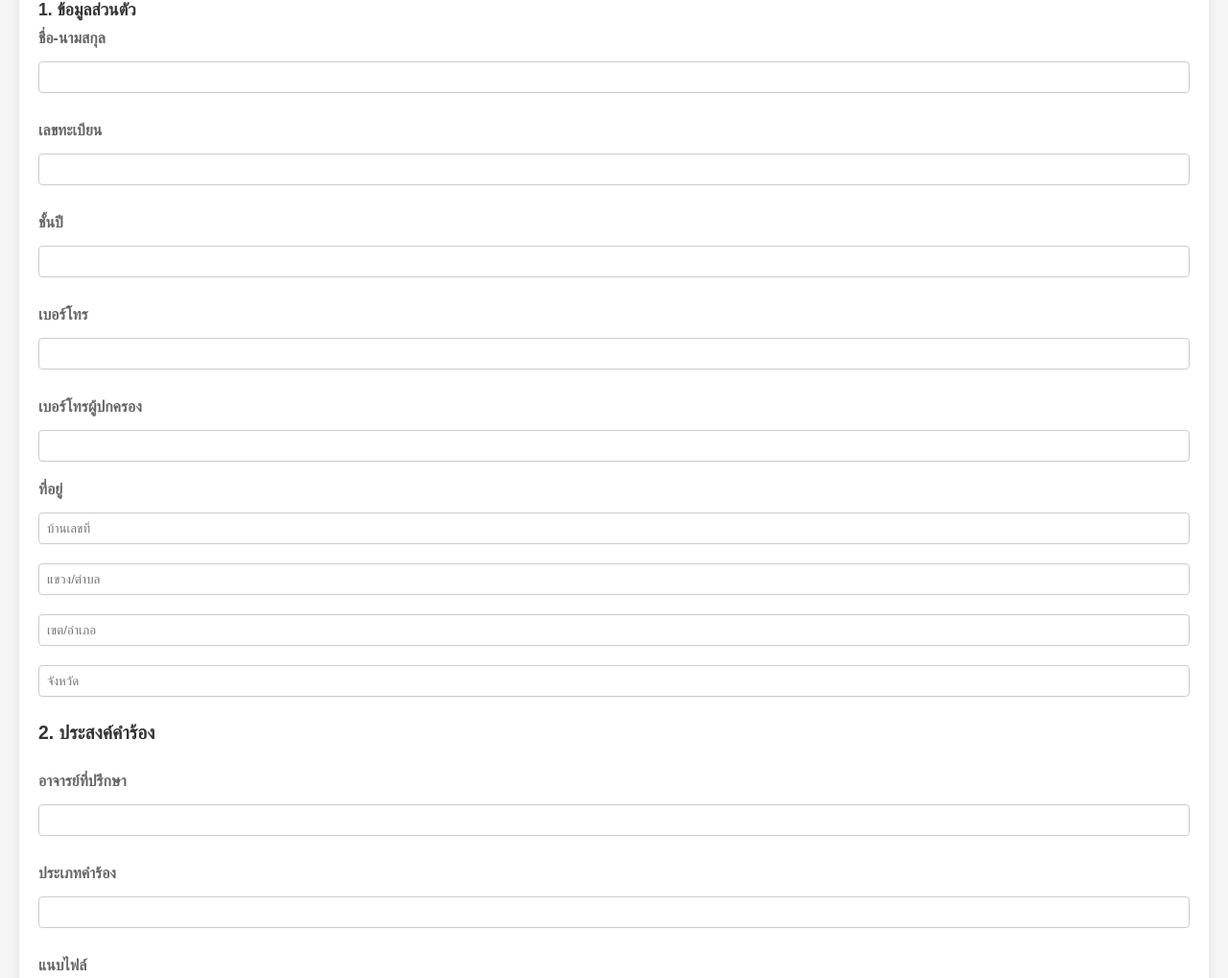
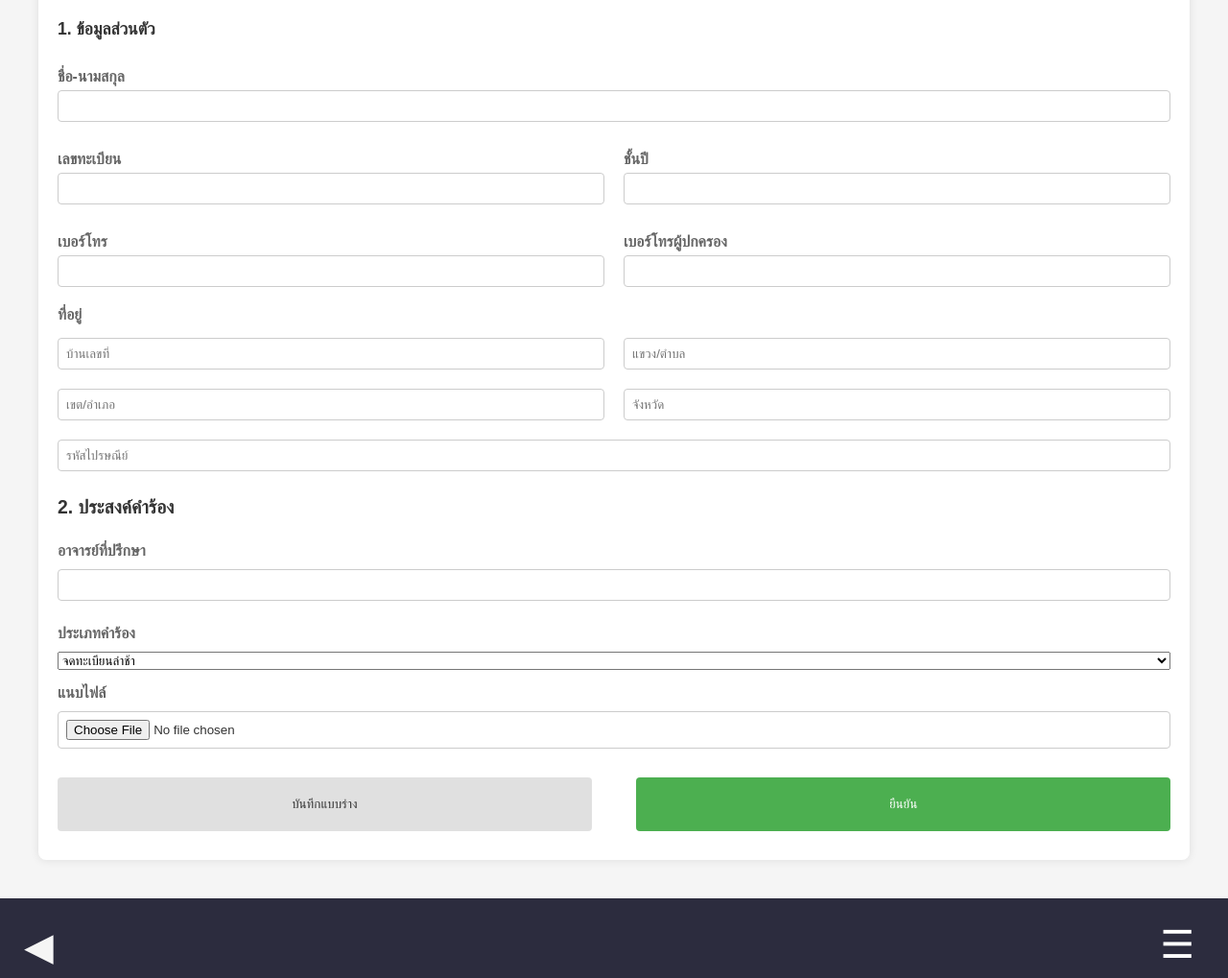
Before and after one commit to sittasarapetch66/cs261--group3-100001, a website: page public/index.html in a window 1280 px wide. Shown: the part 2603-3622 px from the top of the page at 96% size. Drawn offline with Linux system fonts and the light colour scheme.

Commit message:
Ver 74.03 fix the gap and the form layout

```diff
--- a/public/css/template_style.css
+++ b/public/css/template_style.css
@@ -87,7 +87,7 @@
     padding: 20px;
     border-radius: 8px;
     box-shadow: 0px 0px 10px rgba(0, 0, 0, 0.1);
-    margin: 20px;
+    margin: 40px;
 
 }
 
@@ -145,7 +145,7 @@
 #requestformtemplate .form-group {
     display: flex;
     flex-direction: column;
-    gap: 10px; /* Consistent spacing between fields */
+    gap: 5px;/* Consistent spacing between fields */
 }
 
 #requestformtemplate .form-group.personal-info,
@@ -154,16 +154,16 @@
     flex-direction: column;
     gap: 10px; /* ระยะห่างระหว่างฟิลด์ */
 }
-
-#requestformtemplate .form-group.personal-info {
-    grid-column: 1 ; /* อยู่ฝั่งซ้าย */
+#requestformtemplate .form-group.personal-info{
+    margin-top: 20px;
+}
+#requestformtemplate .form-row {
+    display: flex;
+    gap: 20px;
 }
 
-#requestformtemplate .form-group.address-section {
-    grid-column: 2; /* ย้ายไปฝั่งขวา */
-    padding-top: 0;
+#requestformtemplate .form-field {
+    flex: 1;
+    display: flex;
+    flex-direction: column;
 }
-
-#requestformtemplate .form-group.request-info {
-    grid-column: 1 / 3; /* ครอบคลุมสองคอลัมน์และอยู่ด้านล่าง */
-}
--- a/public/index.html
+++ b/public/index.html
@@ -230,29 +230,62 @@
        </header>
 
        <section class="form-section">
+
         <h2>1. ข้อมูลส่วนตัว</h>
 
         <div class="form-group personal-info">
 
+            <div class="form-row">
+                <div class="form-field">
                     <label>ชื่อ-นามสกุล</label>
                     <input type="text">
+                </div>
+
+            </div>
+            <div class="form-row">
+                <div class="form-field">
                     <label>เลขทะเบียน</label>
                     <input type="text">
+                </div>
+                <div class="form-field">
                     <label>ชั้นปี</label>
                     <input type="text">
+                </div>
+
+            </div>
+            <div class="form-row">
+                <div class="form-field">
                     <label>เบอร์โทร</label>
                     <input type="text">
+                </div>
+                <div class="form-field">
                     <label>เบอร์โทรผู้ปกครอง</label>
                     <input type="text">
-
+                </div>
+            </div>
         </div>
 
         <div class="form-group address-section">
             <label>ที่อยู่</label>
+            <div class="form-row">
+                <div class="form-field">
                     <input type="text" placeholder="บ้านเลขที่">
+                </div>
+                <div class="form-field">
                     <input type="text" placeholder="แขวง/ตำบล">
+                </div>
+            </div>
+            <div class="form-row">
+                <div class="form-field">
                     <input type="text" placeholder="เขต/อำเภอ">
+                </div>
+                <div class="form-field">
                     <input type="text" placeholder="จังหวัด">
+                </div>
+            </div>
+            <div class="form-row">
+                <input type="text" placeholder="รหัสไปรษณีย์">
+            </div>
         </div>
 
         <div class="form-group request-info">
@@ -260,7 +293,11 @@
             <label>อาจารย์ที่ปรึกษา</label>
             <input type="text">
             <label>ประเภทคำร้อง</label>
-               <input type="text">
+            <select id="choices" name="choices">
+                <option value="option1">จดทะเบียนล่าช้า</option>
+                <option value="option2">ถอนรายวิชา</option>
+                <option value="option3">จดทะเบียนศึกษารายวิชานอกหลักสูตร</option>
+            </select>
             <label>แนบไฟล์</label>
             <input type="file">
         </div>
```
Lines whose indentation alone changed are shown as unchanged.
